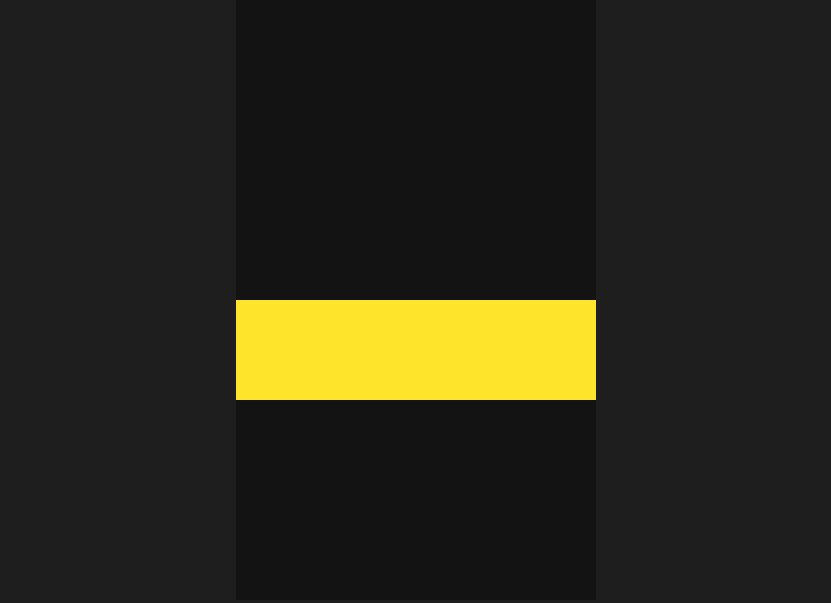
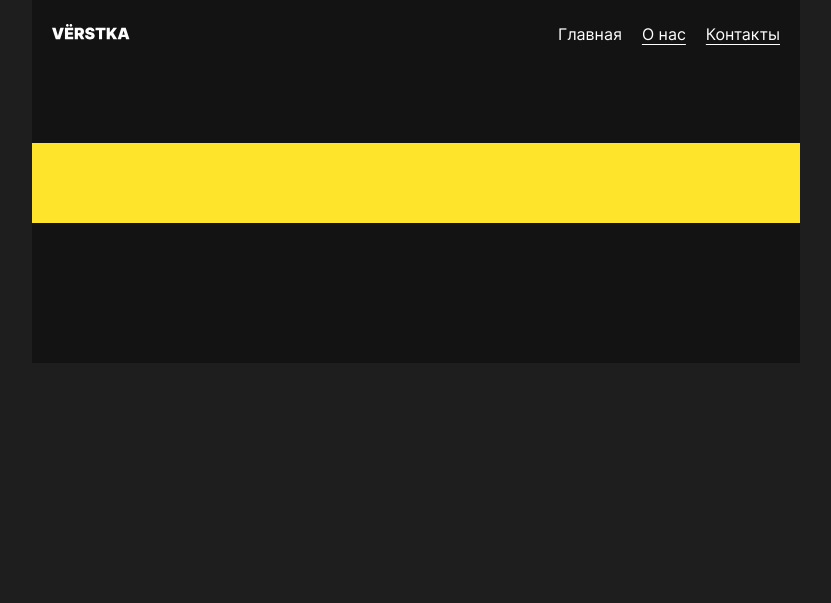
Before and after one commit to OlgaAkhlamova/from-scratch, a plain HTML site: page index.html in a window 1280 px wide. Shown: the whole page, without its empty margins (224-1055 px from the left). Drawn offline with Linux system fonts and the light colour scheme.

Commit message:
layout of header

```diff
--- a/index.html
+++ b/index.html
@@ -9,7 +9,29 @@
 		<link rel="stylesheet" href="./styles/style.css" />
 	</head>
 	<body>
-		<header class="header content-section content-section_theme_dark"></header>
+		<header class="header content-section content-section_theme_dark">
+			<a class="header__logo">
+				<img
+					class="header__logo-image"
+					src="./images/logo.svg"
+					alt="Логотип
+				проекта"
+				/>
+			</a>
+			<nav class="header__menu">
+				<ul class="header__menu-list">
+					<li class="header__menu-item header__menu-item_active">
+						<a class="header__menu-link">Главная</a>
+					</li>
+					<li class="header__menu-item">
+						<a class="header__menu-link" href="#0">О нас</a>
+					</li>
+					<li class="header__menu-item">
+						<a class="header__menu-link" href="#0">Контакты</a>
+					</li>
+				</ul>
+			</nav>
+		</header>
 		<main class="content">
 			<section
 				class="cover content-section content-section_theme_dark"
--- a/styles/style.css
+++ b/styles/style.css
@@ -22,8 +22,11 @@ blockquote {
 .content-section {
   box-sizing: border-box;
   width: 100%;
-  max-width: 360px;
-  min-height: 100px;
+  /* max-width: 1280px; */
+  max-width: 768px;
+  min-width: 280px;
+  /* max-width: 360px; */
+  /* min-height: 100px; */
   margin: auto;
 }
 
@@ -38,7 +41,45 @@ blockquote {
 }
 
 .header {
+  display: flex;
+  justify-content: space-between;
+  align-items: flex-start;
   padding: 24px 20px;
+}
+
+.header__logo {
+  display: block;
+  width: 78px;
+}
+
+.header__logo-image {
+  width: 100%;
+}
+
+.header__menu-list {
+  display: flex;
+  /* flex-direction: column; */
+  /* gap: 12px; */
+  list-style: none;
+}
+
+.header__menu-item {
+  padding-right: 20px;
+}
+
+.header__menu-item:last-child {
+  padding-right: 0;
+}
+
+.header__menu-link {
+  color: #fff;
+  font-size: 16px;
+  line-height: 1.2;
+  text-underline-offset: 4px;
+}
+
+.header__menu-item_active .header__menu-link {
+  text-decoration: none;
 }
 
 .cover {
@@ -60,3 +101,17 @@ blockquote {
 .footer {
   padding: 20px;
 }
+
+@media screen and (max-width: 380px) {
+  .header__menu-list {
+    flex-direction: column;
+  }
+
+  .header__menu-item {
+    padding-bottom: 12px;
+  }
+
+  .header__menu-item:last-child {
+    padding-bottom: 0;
+  }
+}
```
